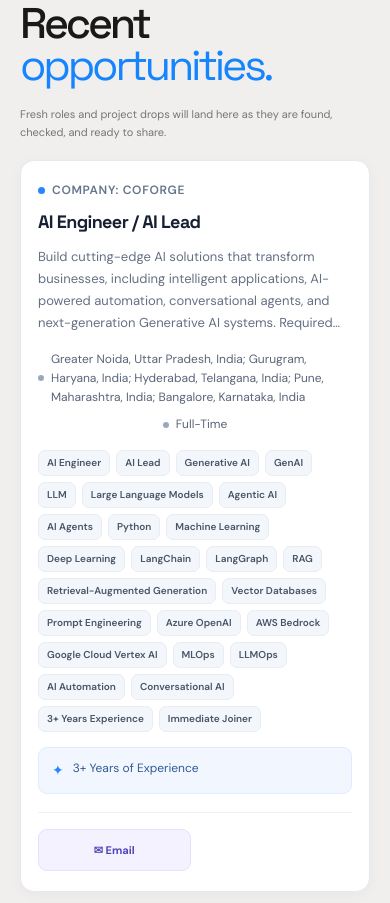
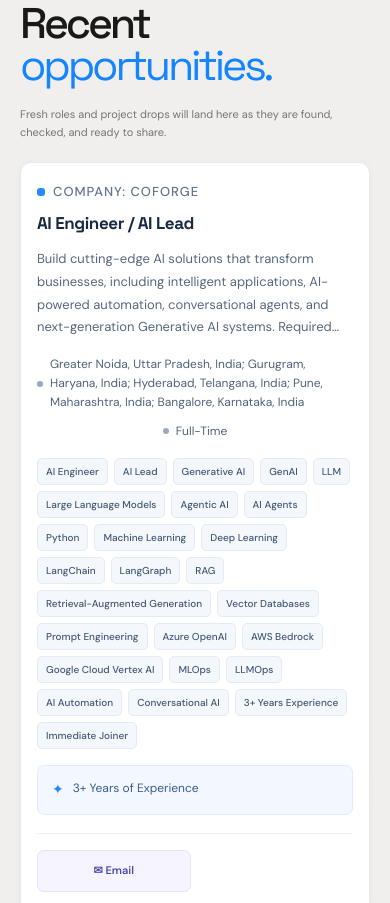
Before and after one commit to uimockupplus/Annotatorjobs, a website: page index.html in a window 390 px wide. Shown: the part 1969-2872 px from the top of the page. Drawn offline with Linux system fonts and the light colour scheme.

Commit message:
Update index.html

```diff
--- a/index.html
+++ b/index.html
@@ -1915,121 +1915,120 @@
     scroll-behavior:auto!important;
   }
 }
-/* =========================================================
-   EVALLOOP JOBS — PREMIUM OPPORTUNITY CARDS
-   Clean, modern job-board UI
-   Responsive • Accessible • No horizontal overflow
-========================================================= */
+/* ==========================================================
+   EVALLOOP JOBS — NAUKRI-INSPIRED OPPORTUNITY CARDS
+   Scope: Recent Opportunities only
+   Responsive • Professional • Clean white job cards
+========================================================== */
 
 #opList {
-  display: grid;
-  grid-template-columns: 1fr;
-  gap: 18px;
+  display: flex;
+  flex-direction: column;
+  gap: 16px;
   width: 100%;
-  margin-top: 24px;
-}
+  margin: 26px 0 0;
+}
+
+/* Main job card */
 
 #opList .op {
   position: relative;
-  display: flex;
+  display: grid;
+  grid-template-columns: minmax(0, 1fr) 190px;
   align-items: stretch;
-  justify-content: space-between;
-  gap: 28px;
+  gap: 26px;
   width: 100%;
   min-width: 0;
-  padding: 26px 28px;
+  padding: 25px 26px;
   overflow: hidden;
-  background: #fff;
-  border: 1px solid #e5eaf2;
-  border-radius: 18px;
-  box-shadow: 0 3px 14px rgba(15, 23, 42, 0.035);
+
+  background: #ffffff;
+  border: 1px solid #e4eaf2;
+  border-radius: 14px;
+
+  box-shadow: 0 2px 8px rgba(20, 40, 75, 0.035);
+
   transition:
-    transform 0.22s ease,
-    box-shadow 0.22s ease,
-    border-color 0.22s ease;
-}
-
-#opList .op::before {
-  content: "";
-  position: absolute;
-  top: 0;
-  left: 0;
-  width: 4px;
-  height: 100%;
-  background: linear-gradient(180deg, #2588ff, #6d5dfc);
-  opacity: 0;
-  transition: opacity 0.22s ease;
+    border-color 0.2s ease,
+    box-shadow 0.2s ease,
+    transform 0.2s ease;
 }
 
 #opList .op:hover {
-  transform: translateY(-3px);
-  border-color: #c8dcff;
-  box-shadow: 0 12px 32px rgba(37, 136, 255, 0.09);
-}
-
-#opList .op:hover::before {
-  opacity: 1;
-}
-
-/* Main content */
+  border-color: #b8d4ff;
+  box-shadow: 0 8px 26px rgba(31, 91, 170, 0.09);
+  transform: translateY(-2px);
+}
+
+/* Main information */
 
 #opList .op-main {
-  flex: 1 1 auto;
-  min-width: 0;
   display: flex;
   flex-direction: column;
   align-items: flex-start;
-}
-
-/* Company name */
+  min-width: 0;
+}
+
+/* Company */
 
 #opList .op-company {
-  display: inline-flex;
+  display: flex;
   align-items: center;
-  gap: 7px;
-  margin-bottom: 10px;
+  gap: 8px;
+
+  margin: 0 0 9px;
+
   color: #64748b;
-  font-size: 12px;
-  font-weight: 600;
-  letter-spacing: 0.055em;
+  font-size: 13px;
+  font-weight: 500;
   line-height: 1.5;
-  text-transform: uppercase;
+
   overflow-wrap: anywhere;
 }
 
 #opList .op-company::before {
   content: "";
-  width: 7px;
-  height: 7px;
-  flex: 0 0 7px;
-  border-radius: 50%;
+  width: 8px;
+  height: 8px;
+  flex: 0 0 8px;
+
   background: #2588ff;
+  border-radius: 3px;
 }
 
 /* Job title */
 
 #opList .op h3 {
-  margin: 0 0 11px;
-  color: #172033;
-  font-size: 21px;
+  margin: 0 0 12px;
+
+  color: #1a2942;
+  font-size: 20px;
   font-weight: 650;
-  line-height: 1.4;
-  letter-spacing: -0.035em;
+  line-height: 1.45;
+  letter-spacing: -0.025em;
+
   overflow-wrap: anywhere;
-  word-break: normal;
-}
-
-/* Job description */
+}
+
+#opList .op h3:hover {
+  color: #1769e8;
+}
+
+/* Description */
 
 #opList .op p {
   display: -webkit-box;
-  margin: 0 0 17px;
+
+  margin: 0 0 16px;
   overflow: hidden;
-  color: #647084;
-  font-size: 14px;
+
+  color: #58677d;
+  font-size: 13px;
   font-weight: 400;
-  line-height: 1.75;
+  line-height: 1.8;
+
   overflow-wrap: anywhere;
+
   -webkit-box-orient: vertical;
   -webkit-line-clamp: 3;
 }
@@ -2040,10 +2039,12 @@
   display: flex;
   flex-wrap: wrap;
   align-items: center;
-  gap: 9px 18px;
+  gap: 10px 22px;
+
   width: 100%;
-  margin: 0 0 16px;
-  color: #596579;
+  margin: 0 0 17px;
+
+  color: #536278;
   font-size: 12px;
   line-height: 1.6;
 }
@@ -2052,84 +2053,99 @@
   display: inline-flex;
   align-items: center;
   gap: 7px;
+
   min-width: 0;
   overflow-wrap: anywhere;
 }
 
 #opList .op-meta span::before {
   content: "";
+  display: inline-block;
+
   width: 6px;
   height: 6px;
   flex: 0 0 6px;
+
+  background: #9aa9bc;
   border-radius: 50%;
-  background: #9aa8bd;
-}
-
-/* Tags */
+}
+
+/* Skills and category tags */
 
 #opList .op-tags {
   display: flex;
   flex-wrap: wrap;
-  gap: 7px;
+  gap: 8px;
+
   width: 100%;
-  margin: 0 0 15px;
+  margin: 0 0 16px;
 }
 
 #opList .op-tag {
   display: inline-flex;
   align-items: center;
+
   max-width: 100%;
-  padding: 6px 10px;
-  color: #475569;
-  background: #f3f6fa;
-  border: 1px solid #e8edf4;
-  border-radius: 7px;
+  padding: 6px 11px;
+
+  color: #445875;
+  background: #f4f7fb;
+  border: 1px solid #e5ebf3;
+  border-radius: 5px;
+
   font-size: 11px;
-  font-weight: 550;
-  line-height: 1.4;
+  font-weight: 500;
+  line-height: 1.5;
+
   overflow-wrap: anywhere;
 }
 
-/* Highlight */
+/* Opportunity highlight */
 
 #opList .op-highlight {
   display: flex;
   align-items: flex-start;
   gap: 9px;
+
   width: 100%;
   margin-top: auto;
-  padding: 11px 13px;
-  color: #315b93;
-  background: #f2f7ff;
-  border: 1px solid #e0ecff;
-  border-radius: 9px;
+  padding: 12px 14px;
+
+  color: #3b5d8b;
+  background: #f3f7ff;
+  border: 1px solid #e2ebfc;
+  border-radius: 7px;
+
   font-size: 12px;
-  line-height: 1.65;
+  line-height: 1.7;
+
   overflow-wrap: anywhere;
 }
 
 #opList .op-highlight::before {
   content: "✦";
   flex: 0 0 auto;
+
   color: #2588ff;
   font-size: 14px;
 }
 
-/* Action area */
+/* Right-side action panel */
 
 #opList .op-action {
   display: flex;
-  flex: 0 0 180px;
   flex-direction: column;
   align-items: stretch;
   justify-content: center;
   gap: 10px;
+
   min-width: 0;
   padding-left: 22px;
-  border-left: 1px solid #edf0f5;
-}
-
-/* All action buttons */
+
+  border-left: 1px solid #edf1f6;
+}
+
+/* Shared button styles */
 
 #opList .op-contact,
 #opList .op-link,
@@ -2137,96 +2153,98 @@
   display: inline-flex;
   align-items: center;
   justify-content: center;
+
   width: 100%;
-  min-height: 43px;
+  min-width: 0;
+  min-height: 42px;
   box-sizing: border-box;
-  padding: 11px 13px;
+  padding: 10px 12px;
+
   border: 1px solid transparent;
-  border-radius: 9px;
+  border-radius: 7px;
+
   font-family: inherit;
   font-size: 12px;
-  font-weight: 650;
-  line-height: 1.4;
+  font-weight: 600;
+  line-height: 1.5;
   text-align: center;
   text-decoration: none;
+
   overflow-wrap: anywhere;
   cursor: pointer;
+
   transition:
     background 0.2s ease,
     border-color 0.2s ease,
-    box-shadow 0.2s ease,
-    transform 0.2s ease;
-}
-
-#opList .op-contact:hover,
-#opList .op-link:hover {
-  transform: translateY(-1px);
-}
-
-/* Primary: View Opportunity */
+    box-shadow 0.2s ease;
+}
+
+/* Primary action */
 
 #opList .op-contact-view,
 #opList .op-link:not(.op-link-disabled) {
-  color: #fff;
+  color: #ffffff;
   background: #1769e8;
   border-color: #1769e8;
-  box-shadow: 0 3px 8px rgba(23, 105, 232, 0.13);
 }
 
 #opList .op-contact-view:hover,
 #opList .op-link:not(.op-link-disabled):hover {
-  background: #1058cb;
-  border-color: #1058cb;
-  box-shadow: 0 5px 14px rgba(23, 105, 232, 0.2);
-}
-
-/* Email */
+  color: #ffffff;
+  background: #1058ca;
+  border-color: #1058ca;
+  box-shadow: 0 4px 12px rgba(23, 105, 232, 0.16);
+}
+
+/* Email action */
 
 #opList .op-contact-email {
-  color: #5145b8;
-  background: #f4f2ff;
-  border-color: #e5e0ff;
+  color: #4c49a8;
+  background: #f5f4ff;
+  border-color: #e4e2ff;
 }
 
 #opList .op-contact-email:hover {
-  background: #eae6ff;
-  border-color: #d5ccff;
-}
-
-/* WhatsApp */
+  background: #eae8ff;
+  border-color: #d4d0ff;
+}
+
+/* WhatsApp action */
 
 #opList .op-contact-whatsapp {
-  color: #16794a;
-  background: #effaf4;
-  border-color: #d5f1e0;
+  color: #137746;
+  background: #effaf3;
+  border-color: #d5f0df;
 }
 
 #opList .op-contact-whatsapp:hover {
-  background: #e2f7e9;
-  border-color: #bce8ce;
-}
-
-/* Disabled link */
+  background: #e2f6e9;
+  border-color: #bfe7cd;
+}
+
+/* Unavailable action */
 
 #opList .op-link-disabled {
-  color: #8490a2;
-  background: #f3f5f8;
-  border-color: #e7ebf1;
+  color: #8995a6;
+  background: #f5f6f8;
+  border-color: #e7eaf0;
   cursor: not-allowed;
-  box-shadow: none;
-}
-
-/* Empty / loading state */
+}
+
+/* Empty or loading state */
 
 #opList .empty-state {
-  grid-column: 1 / -1;
-  padding: 38px 24px;
-  color: #647084;
-  background: #fff;
-  border: 1px dashed #d8e0eb;
-  border-radius: 16px;
+  width: 100%;
+  box-sizing: border-box;
+  padding: 42px 24px;
+
+  color: #64748b;
+  background: #ffffff;
+  border: 1px dashed #d6dfeb;
+  border-radius: 12px;
+
   font-size: 14px;
-  line-height: 1.7;
+  line-height: 1.8;
   text-align: center;
 }
 
@@ -2238,45 +2256,47 @@
   outline-offset: 3px;
 }
 
-/* =========================================================
+/* ==========================================================
    TABLET
-========================================================= */
+========================================================== */
 
 @media (max-width: 820px) {
   #opList {
-    gap: 15px;
+    gap: 14px;
   }
 
   #opList .op {
-    gap: 20px;
+    grid-template-columns: minmax(0, 1fr) 155px;
+    gap: 18px;
     padding: 22px;
   }
 
   #opList .op h3 {
-    font-size: 19px;
+    font-size: 18px;
   }
 
   #opList .op-action {
-    flex-basis: 155px;
-    padding-left: 17px;
-  }
-}
-
-/* =========================================================
+    padding-left: 16px;
+  }
+}
+
+/* ==========================================================
    MOBILE
-========================================================= */
+========================================================== */
 
 @media (max-width: 600px) {
   #opList {
-    gap: 14px;
-    margin-top: 18px;
+    gap: 13px;
+    margin-top: 20px;
   }
 
   #opList .op {
+    display: flex;
     flex-direction: column;
     gap: 18px;
-    padding: 20px 17px;
-    border-radius: 14px;
+
+    padding: 19px 16px;
+    border-radius: 11px;
   }
 
   #opList .op:hover {
@@ -2284,20 +2304,18 @@
   }
 
   #opList .op h3 {
-    font-size: 18px;
-    line-height: 1.45;
+    font-size: 17px;
+    line-height: 1.5;
   }
 
   #opList .op p {
-    margin-bottom: 15px;
     font-size: 13px;
-    line-height: 1.7;
+    line-height: 1.75;
     -webkit-line-clamp: 4;
   }
 
   #opList .op-meta {
-    gap: 8px 14px;
-    font-size: 12px;
+    gap: 9px 15px;
   }
 
   #opList .op-tags {
@@ -2309,27 +2327,23 @@
     font-size: 10px;
   }
 
-  #opList .op-highlight {
-    font-size: 12px;
-  }
-
   #opList .op-action {
     display: grid;
     grid-template-columns: repeat(2, minmax(0, 1fr));
-    flex: 0 0 auto;
     gap: 9px;
+
     width: 100%;
     padding: 16px 0 0;
-    border-top: 1px solid #edf0f5;
+
+    border-top: 1px solid #edf1f6;
     border-left: none;
   }
 
   #opList .op-contact,
   #opList .op-link,
   #opList .op-link-disabled {
-    min-width: 0;
     min-height: 42px;
-    padding: 10px 8px;
+    padding: 10px 7px;
     font-size: 11px;
   }
 
@@ -2339,21 +2353,17 @@
   }
 }
 
-/* =========================================================
+/* ==========================================================
    SMALL MOBILE
-========================================================= */
+========================================================== */
 
 @media (max-width: 360px) {
   #opList .op {
-    padding: 16px 13px;
+    padding: 16px 12px;
   }
 
   #opList .op h3 {
     font-size: 16px;
-  }
-
-  #opList .op-company {
-    font-size: 11px;
   }
 
   #opList .op-action {
@@ -2363,24 +2373,21 @@
   #opList .op-contact,
   #opList .op-link,
   #opList .op-link-disabled {
-    padding: 9px 6px;
+    padding: 9px 5px;
     font-size: 10px;
   }
 }
 
-/* Respect reduced-motion preferences */
+/* Reduced motion */
 
 @media (prefers-reduced-motion: reduce) {
   #opList .op,
-  #opList .op::before,
   #opList .op-contact,
   #opList .op-link {
     transition: none;
   }
 
-  #opList .op:hover,
-  #opList .op-contact:hover,
-  #opList .op-link:hover {
+  #opList .op:hover {
     transform: none;
   }
 }
```
